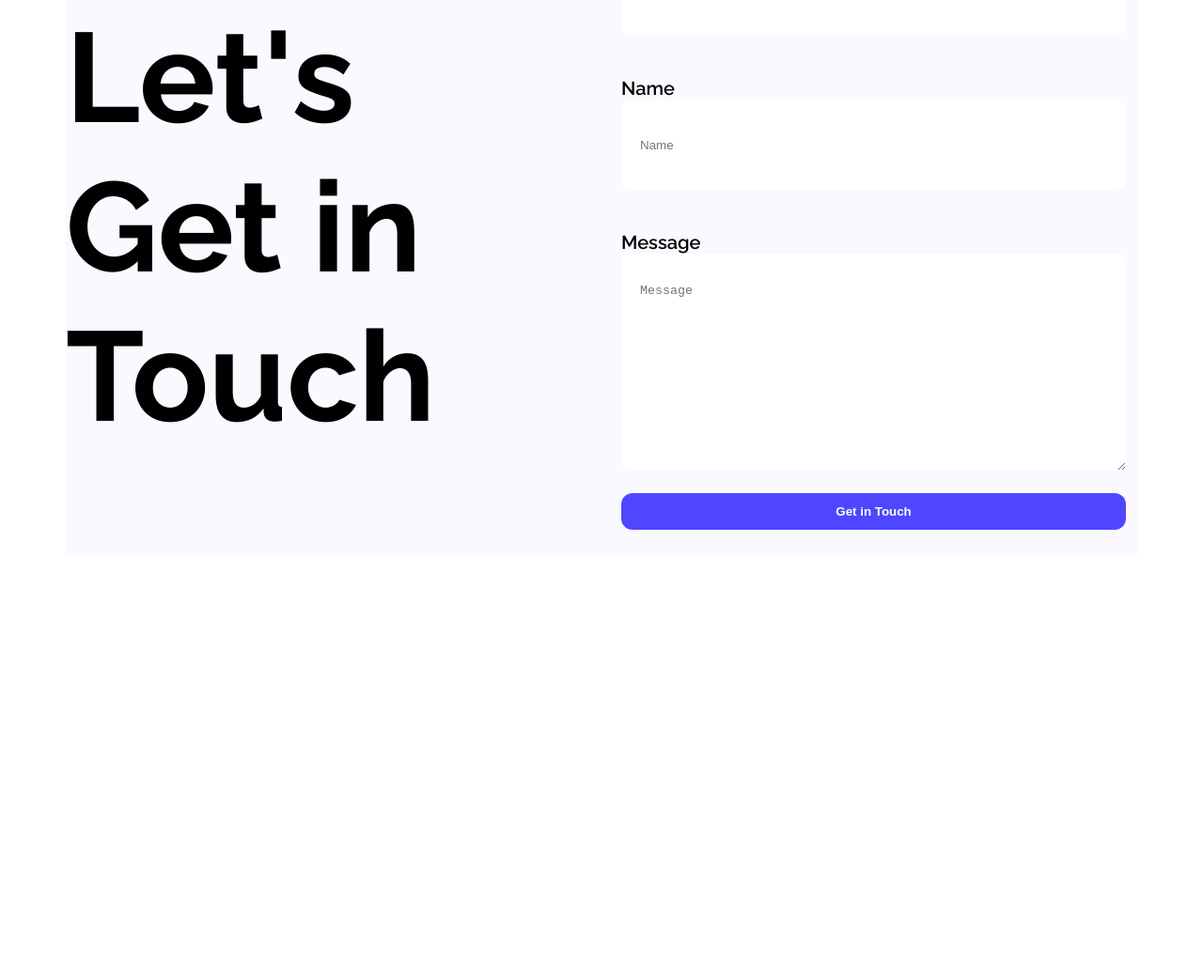
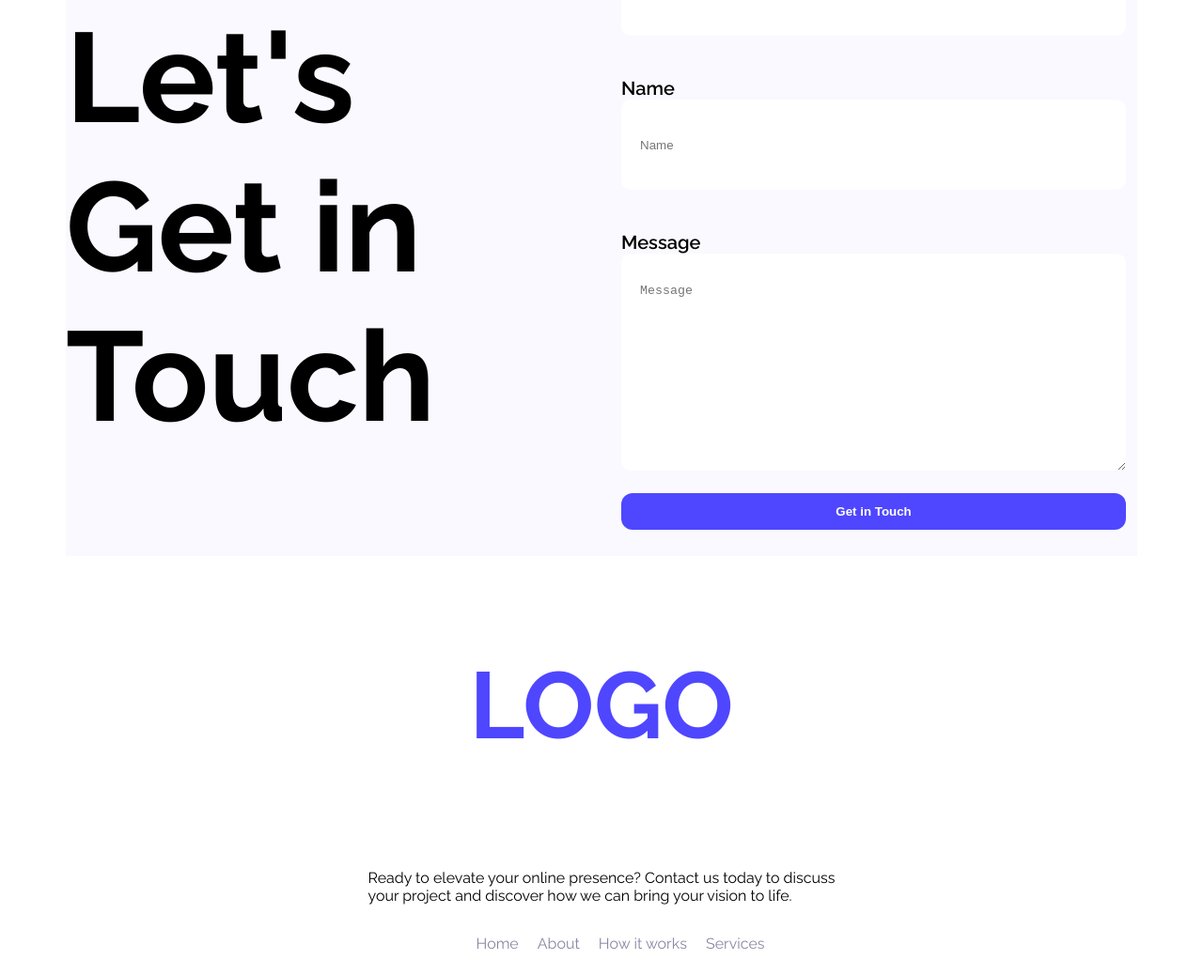
Before and after one commit to jabirmahmud24/V2B12A01, a plain HTML site: page index.html in a window 1280 px wide. Shown: the part 2731-3769 px from the top of the page at 94% size. Before the commit the page ends 3331 px from the top, so only its background shows below. Drawn offline with Linux system fonts and the light colour scheme.

Commit message:
footer section

```diff
--- a/index.html
+++ b/index.html
@@ -173,6 +173,24 @@
          </section>
 
     </main>
-    <footer>    </footer>
+    <footer class="footer-sec">
+        <div class="footer-third">
+        <div class="footer-div">
+            <div class="footer-logo"><a href="index.html"><h3>LOGO</h3></a></div>
+        </div>
+        <div class="footer-text ">
+            <p>Ready to elevate your online presence? Contact us today to discuss <br> your project and discover how we can bring your vision to life.</p>
+        </div>
+        <div class="footer-list">
+            <ul>
+                <li><a href="">Home</a></li>
+                <li><a href="">About</a></li>
+                <li><a href="">How it works</a></li>
+                <li><a href="">Services</a></li>
+
+            </ul>
+        </div>
+        </div>
+    </footer>
 </body>
 </html>
--- a/style.css
+++ b/style.css
@@ -76,8 +76,9 @@
     font-size: 34px;
     font-weight: bold;
     color: #4E47FF;
+    text-decoration: none;
 }
-.nav a{
+.nav a, .footer-div a {
     text-decoration: none;
 }
 .header-sec1{
@@ -286,3 +287,31 @@ border-radius: 10px;
     border: none;
     padding: 10px;
 }
+
+/* Footer Styles */
+.footer-third{
+    display: flex;
+    flex-direction: column;
+    align-items: center;
+    justify-content: center;
+    align-content: center;
+
+
+}
+.footer-list ul{
+    list-style: none;
+    display: flex;
+    gap: 20px;
+
+}
+.footer-list a{
+    text-decoration: none;
+    color: #8987A1;
+}
+.footer-logo h3{
+    font-family: 'Inter'sans-serif;
+    font-size: 100px;
+    font-weight: bold;
+    color: #4E47FF;
+
+}
```
